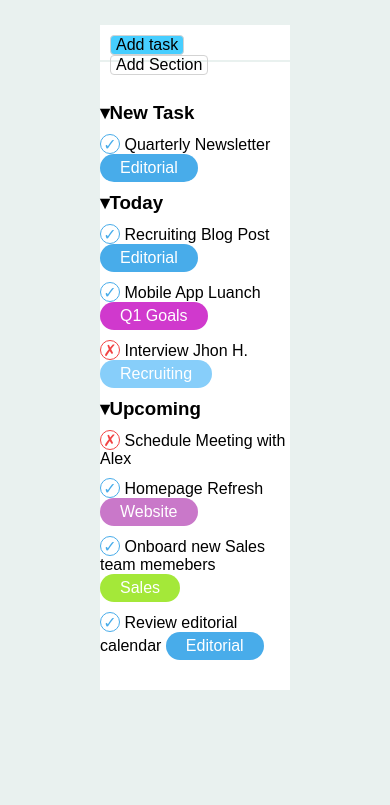
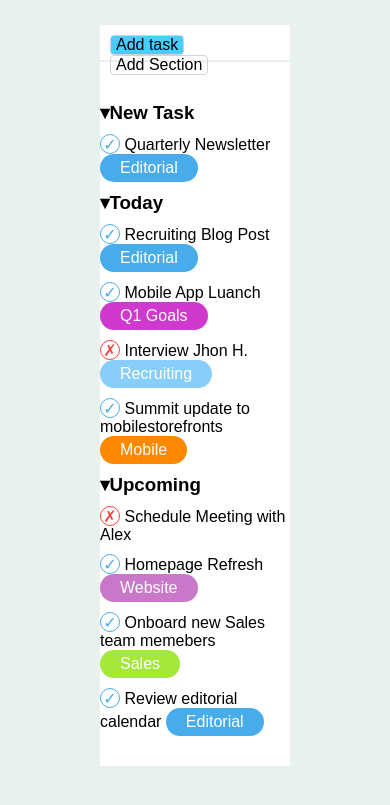
Before and after one commit to AlbertoMameli/html-css-toboolist, a plain HTML site: page index.html in a window 390 px wide. Shown: the part 75-880 px from the top of the page. Drawn offline with Linux system fonts and the light colour scheme.

Commit message:
feat:mancava-mobile

```diff
--- a/css/style.css
+++ b/css/style.css
@@ -133,6 +133,11 @@ li {
     background-color: lightskyblue;
 }
 
+.gold {
+    background-color: rgb(255, 136, 0);
+
+}
+
 .web {
     background-color: rgb(201, 120, 201);
 }
--- a/index.html
+++ b/index.html
@@ -62,7 +62,11 @@
                                 <span>Interview Jhon H.</span>
                                 <span class="tag recruiting">Recruiting</span>
                             </li>
-                            <li></li>
+                            <li>
+                                <span class="check">&check;</span>
+                                <span>Summit update to mobilestorefronts</span>
+                                <span class="tag gold"> Mobile</span>
+                            </li>
                         </ul>
                     </li>
                     <li>
```
